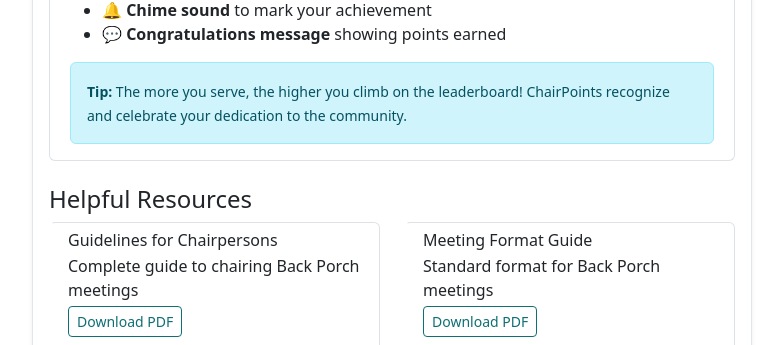
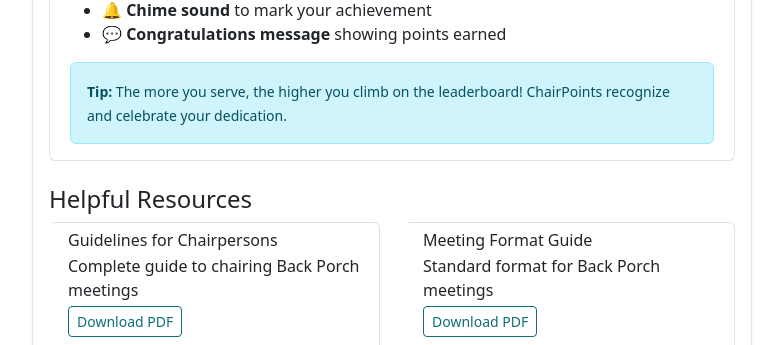
Before and after one commit to jalex0823/bp-chairperson-app, a Flask app: page /registration-instructions in a window 1280 px wide, after a click on "ChairPoints™ Rewards System". Shown: the part 1484-1829 px from the top of the page, without its empty margins (248-1031 px from the left). Run offline with Flask 3, Linux system fonts and the light colour scheme; data that the repository does not hold is empty; some libraries are stand-ins or nearby versions.

Commit message:
Update ChairPoints tip text to end with 'dedication'
Changes:
- Remove 'to the community' from tip text in registration instructions
- Simplified sentence: 'ChairPoints recognize and celebrate your dedication.'

```diff
--- a/templates/registration_instructions.html
+++ b/templates/registration_instructions.html
@@ -149,7 +149,7 @@
                   </ul>
 
                   <div class="alert alert-info mt-3 mb-0">
-                    <small><i class="fas fa-lightbulb"></i> <strong>Tip:</strong> The more you serve, the higher you climb on the leaderboard! ChairPoints recognize and celebrate your dedication to the community.</small>
+                    <small><i class="fas fa-lightbulb"></i> <strong>Tip:</strong> The more you serve, the higher you climb on the leaderboard! ChairPoints recognize and celebrate your dedication.</small>
                   </div>
                 </div>
               </div>
```
